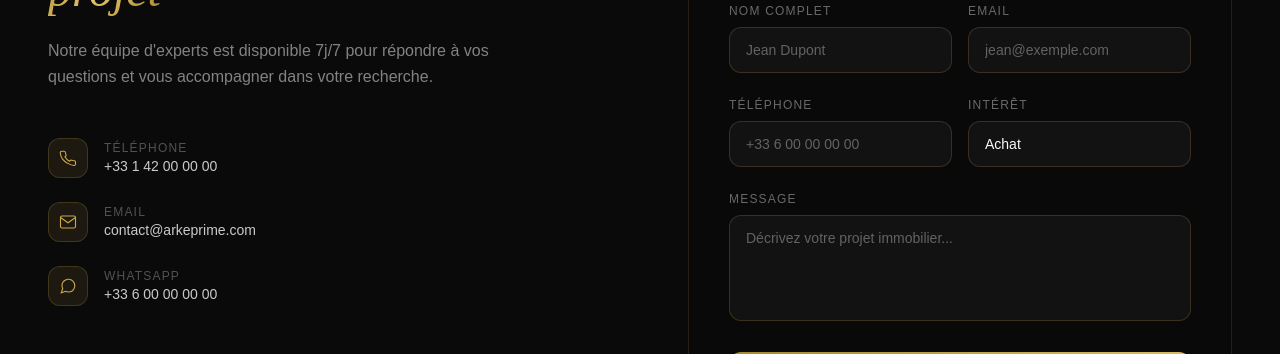
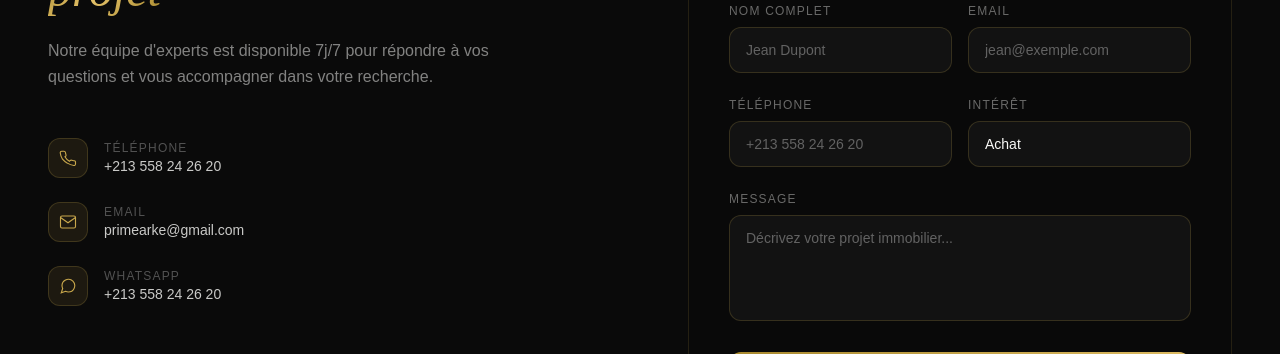
Before and after one commit to arkeprime/arke-prime, a Next.js app: page /homepage in a window 1280 px wide. Shown: the part 6120-6474 px from the top of the page. Built offline with nearby package versions, Linux system fonts and the light colour scheme.

Commit message:
Update ContactSection.tsx

```diff
--- a/src/app/homepage/components/ContactSection.tsx
+++ b/src/app/homepage/components/ContactSection.tsx
@@ -47,8 +47,8 @@ export default function ContactSection() {
                     </svg>
                   ),
                   label: 'Téléphone',
-                  value: '+33 1 42 00 00 00',
-                  href: 'tel:+33142000000',
+                  value: '+213 558 24 26 20',
+                  href: 'tel:+213 558 24 26 20',
                 },
                 {
                   icon: (
@@ -58,8 +58,8 @@ export default function ContactSection() {
                     </svg>
                   ),
                   label: 'Email',
-                  value: 'contact@arkeprime.com',
-                  href: 'mailto:contact@arkeprime.com',
+                  value: 'primearke@gmail.com',
+                  href: 'mailto:primearke@gmail.com',
                 },
                 {
                   icon: (
@@ -68,7 +68,7 @@ export default function ContactSection() {
                     </svg>
                   ),
                   label: 'WhatsApp',
-                  value: '+33 6 00 00 00 00',
+                  value: '+213 558 24 26 20',
                   href: 'https://wa.me/33600000000',
                 },
               ].map((item) => (
@@ -160,7 +160,7 @@ export default function ContactSection() {
                       value={formData.phone}
                       onChange={(e) => setFormData({ ...formData, phone: e.target.value })}
                       className="luxury-input w-full px-4 py-3 rounded-xl text-sm"
-                      placeholder="+33 6 00 00 00 00"
+                      placeholder="+213 558 24 26 20"
                     />
                   </div>
                   <div>
```
